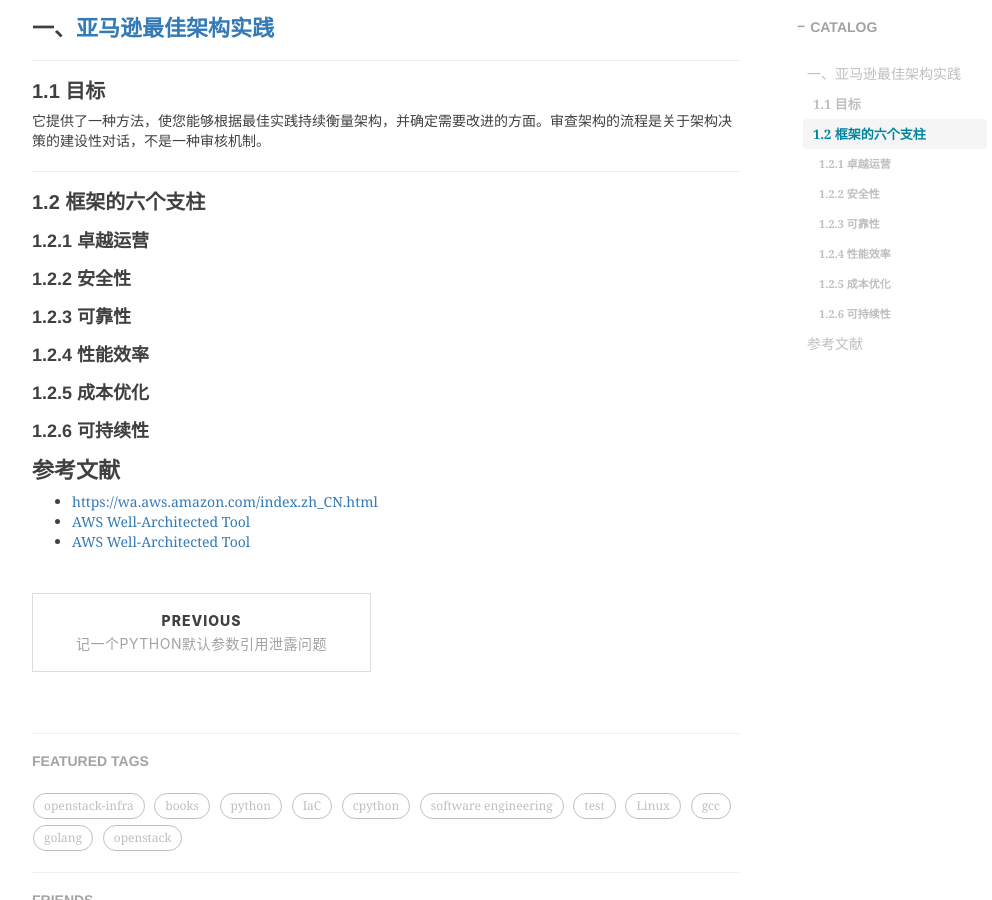
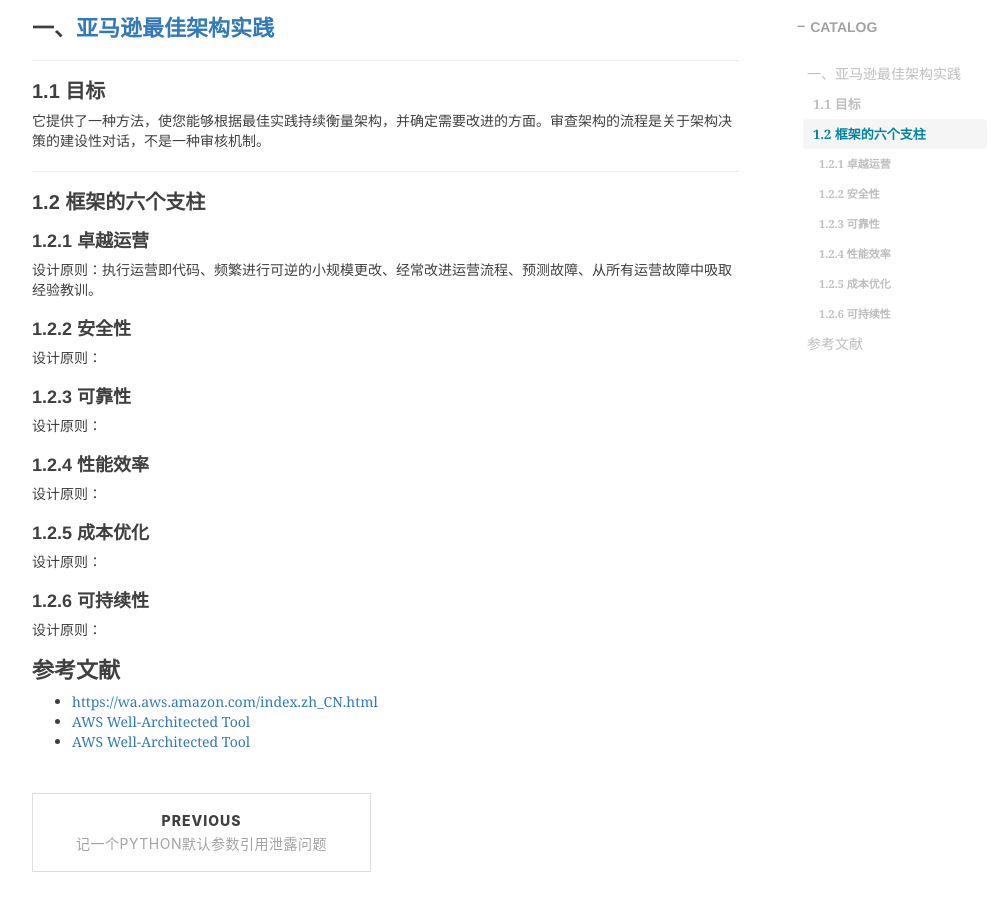
Before and after one commit to shihai1991/shihai1991.github.io, a Jekyll site: the page built from _posts/2023-02-27-AWS卓越架构原则.md, in a window 1280 px wide and 900 px high, scrolled down 547 px. Shown: the whole window, without its empty margins (233-1225 px from the left). Built offline with Jekyll 4.4.1, drawn with Linux system fonts in a browser that asks for light colours; nearby versions of some CDN libraries; comment, search, counter and statistics services are not loaded.

Commit message:
Update 2023-02-27-AWS卓越架构原则.md

```diff
--- a/_posts/2023-02-27-AWS卓越架构原则.md
+++ b/_posts/2023-02-27-AWS卓越架构原则.md
@@ -17,11 +17,17 @@
 
 ## 1.2 框架的六个支柱
 ### 1.2.1 卓越运营
+设计原则：执行运营即代码、频繁进行可逆的小规模更改、经常改进运营流程、预测故障、从所有运营故障中吸取经验教训。
 ### 1.2.2 安全性
+设计原则：
 ### 1.2.3 可靠性
+设计原则：
 ### 1.2.4 性能效率
+设计原则：
 ### 1.2.5 成本优化
+设计原则：
 ### 1.2.6 可持续性
+设计原则：
 
 # 参考文献
 - [https://wa.aws.amazon.com/index.zh_CN.html](https://wa.aws.amazon.com/index.zh_CN.html)
```
